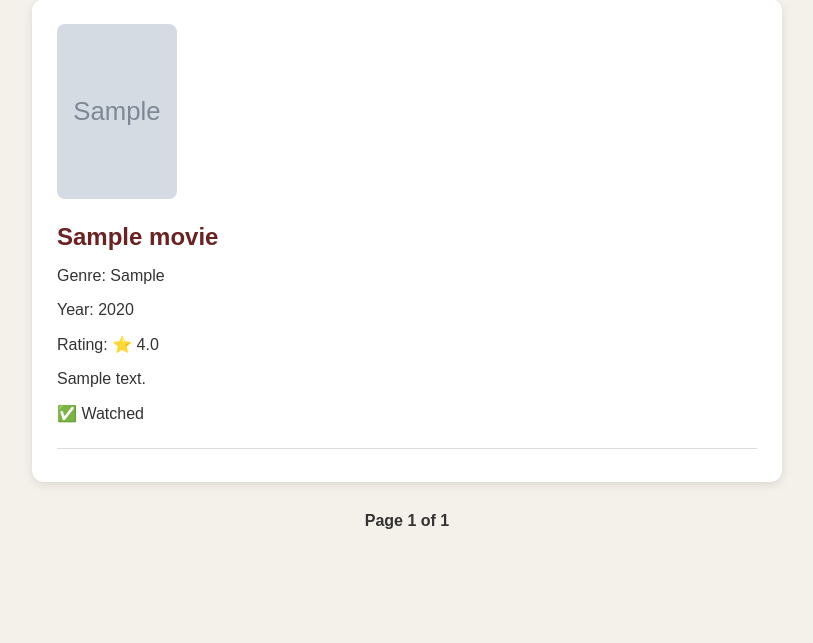
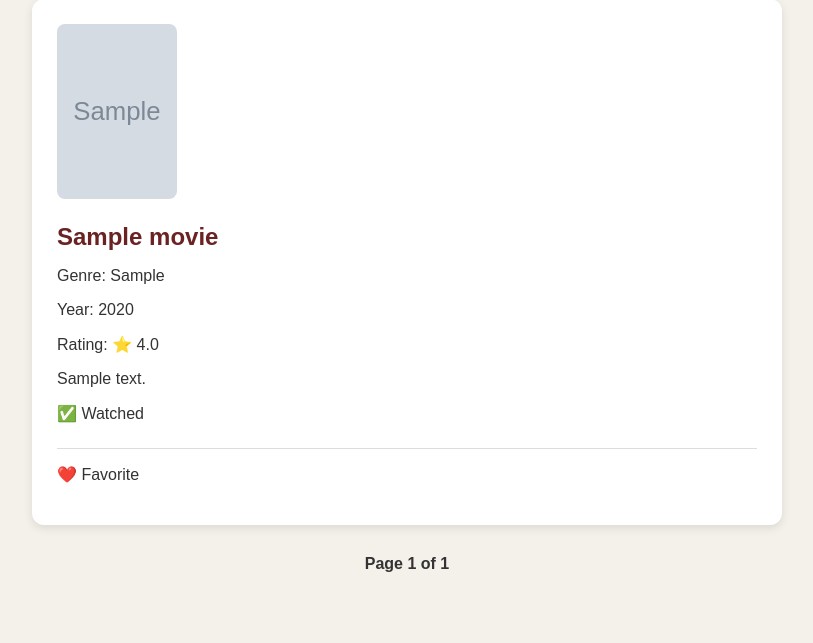
Before and after one commit to anuwu21/django-movie-watchlist, a Django app: page /movies/ in a window 1280 px wide. Shown: the part 434-1077 px from the top of the page, without its empty margins (233-1046 px from the left). Before the commit the page ends 963 px from the top, so only its background shows below. Run offline with Django 5.2, Linux system fonts and the light colour scheme; tables that the repository leaves empty hold one stand-in row (values such as "Sample post"); grey boxes marked "Sample" are stand-in pictures.

Commit message:
Add favorite movies features

```diff
--- a/movies/models.py
+++ b/movies/models.py
@@ -6,6 +6,7 @@ class Movie(models.Model):
     rating = models.FloatField()
     description = models.TextField()
     watched = models.BooleanField(default=False)
+    favorite = models.BooleanField(default=False)
     poster = models.ImageField(upload_to='posters/', blank=True, null=True)
 
 # Create your models here.
--- a/movies/templates/movies/add_movie.html
+++ b/movies/templates/movies/add_movie.html
@@ -42,6 +42,12 @@
         </label>
 
         <br><br>
+        <br><br>
+
+    <label>
+    <input type="checkbox" name="favorite">
+    ❤️ Favorite
+    </label>
 
         <button type="submit">Add Movie</button>
     </form>
--- a/movies/templates/movies/movie_detail.html
+++ b/movies/templates/movies/movie_detail.html
@@ -28,6 +28,12 @@
         <p>❌ Not Watched</p>
     {% endif %}
 
+    {% if movie.favorite %}
+    <p>❤️ Favorite</p>
+    {% else %}
+    <p>🤍 Not Favorite</p>
+    {% endif %}
+
  <a class="edit-button" href="{% url 'edit_movie' movie.id %}">
     ✏️ Edit Movie
 </a>
--- a/movies/templates/movies/movie_list.html
+++ b/movies/templates/movies/movie_list.html
@@ -44,10 +44,20 @@
 
     </select>
 
-    <select name="status">
+<select name="status">
     <option value="">All Movies</option>
-    <option value="watched">✅ Watched</option>
-    <option value="unwatched">❌ Not Watched</option>
+    <option value="watched"
+        {% if status == 'watched' %}selected{% endif %}>
+        ✅ Watched
+    </option>
+    <option value="unwatched"
+        {% if status == 'unwatched' %}selected{% endif %}>
+        ❌ Not Watched
+    </option>
+    <option value="favorite"
+        {% if status == 'favorite' %}selected{% endif %}>
+        ❤️ Favorites
+    </option>
 </select>
 
     <!-- <h3>STATUS TEST</h3>
@@ -121,6 +131,14 @@
 
         <hr>
 
+    {% if movie.favorite %}
+    <p>❤️ Favorite</p>
+    {% else %}
+    <p>🤍 Not Favorite</p>
+    {% endif %}
+
+
+
     </div>
 
 {% empty %}
--- a/movies/views.py
+++ b/movies/views.py
@@ -22,6 +22,9 @@ def movie_list(request):
 
     elif status == 'unwatched':
         movies = movies.filter(watched=False)
+
+    elif status == 'favorite':
+        movies = movies.filter(favorite=True)
 
     if sort == 'rating':
         movies = movies.order_by('-rating')
@@ -69,6 +72,8 @@ def add_movie(request):
 
         watched = 'watched' in request.POST
 
+        favorite = 'favorite' in request.POST
+
         poster = request.FILES.get('poster')
 
         Movie.objects.create(
@@ -78,6 +83,7 @@ def add_movie(request):
             rating=rating,
             description=description,
             watched=watched,
+            favorite=favorite,
             poster=poster
         )
 
@@ -95,6 +101,7 @@ def edit_movie(request, id):
         movie.rating = request.POST['rating']
         movie.description = request.POST['description']
         movie.watched = 'watched' in request.POST
+        movie.favorite = 'favorite' in request.POST
 
         poster = request.FILES.get('poster')
 
```
Also changed, not shown: movies/templates/movies/edit_movie.html (+8 -0 lines), movies/migrations/0003_movie_favorite.py (added).
